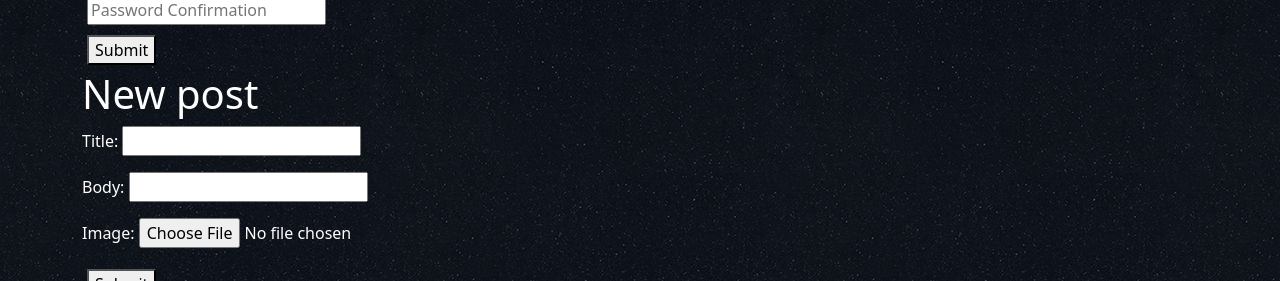
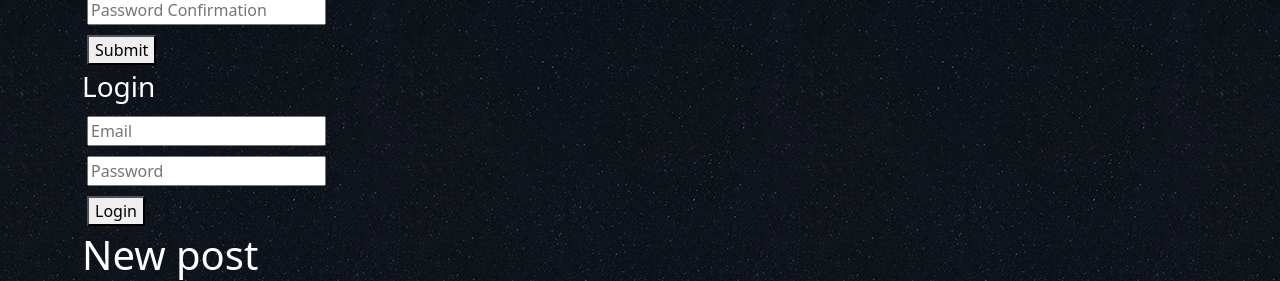
Before and after one commit to kgmcdonnell/blog-frontend, a React (Vite) app: page / in a window 1280 px wide. Shown: the part 228-509 px from the top of the page. Built offline with nearby package versions, Linux system fonts and the light colour scheme; no server answers.

Commit message:
added a login component:

```diff
--- a/src/Content.jsx
+++ b/src/Content.jsx
@@ -5,6 +5,7 @@ import { PostsIndex } from "./PostsIndex";
 import { Modal } from "./Modal";
 import { PostsShow } from "./PostsShow";
 import { Signup } from "./Signup";
+import { Login } from "./Login";
 
 export function Content() {
   const [posts, setPosts] = useState([]);
@@ -31,6 +32,7 @@ export function Content() {
   return (
     <div className="container">
       <Signup />
+      <Login />
       <PostsNew />
       <PostsIndex posts={posts} onShowPost={handleShowPost} />
       <Modal show={isPostsShowVisible} onClose={handleClose}>
--- /dev/null
+++ b/src/Login.jsx
@@ -0,0 +1,34 @@
+import axios from "axios";
+
+export function Login() {
+  const handleSubmit = (event) => {
+    event.preventDefault();
+    console.log("handleSubmit");
+    const params = new FormData(event.target);
+    axios
+      .post("http://localhost:3000/sessions.json", params)
+      .then(function (response) {
+        console.log(response);
+        event.target.reset;
+      })
+      .catch((error) => {
+        console.log(error.response.data.errors);
+      });
+  };
+  return (
+    <div className="login">
+      <h3>Login</h3>
+      <form onSubmit={handleSubmit}>
+        <div>
+          <input className="box" name="email" type="email" placeholder="Email" required></input>
+        </div>
+        <div>
+          <input className="box" name="password" type="password" placeholder="Password" required></input>
+        </div>
+        <button className="submit" type="submit">
+          Login
+        </button>
+      </form>
+    </div>
+  );
+}
```
